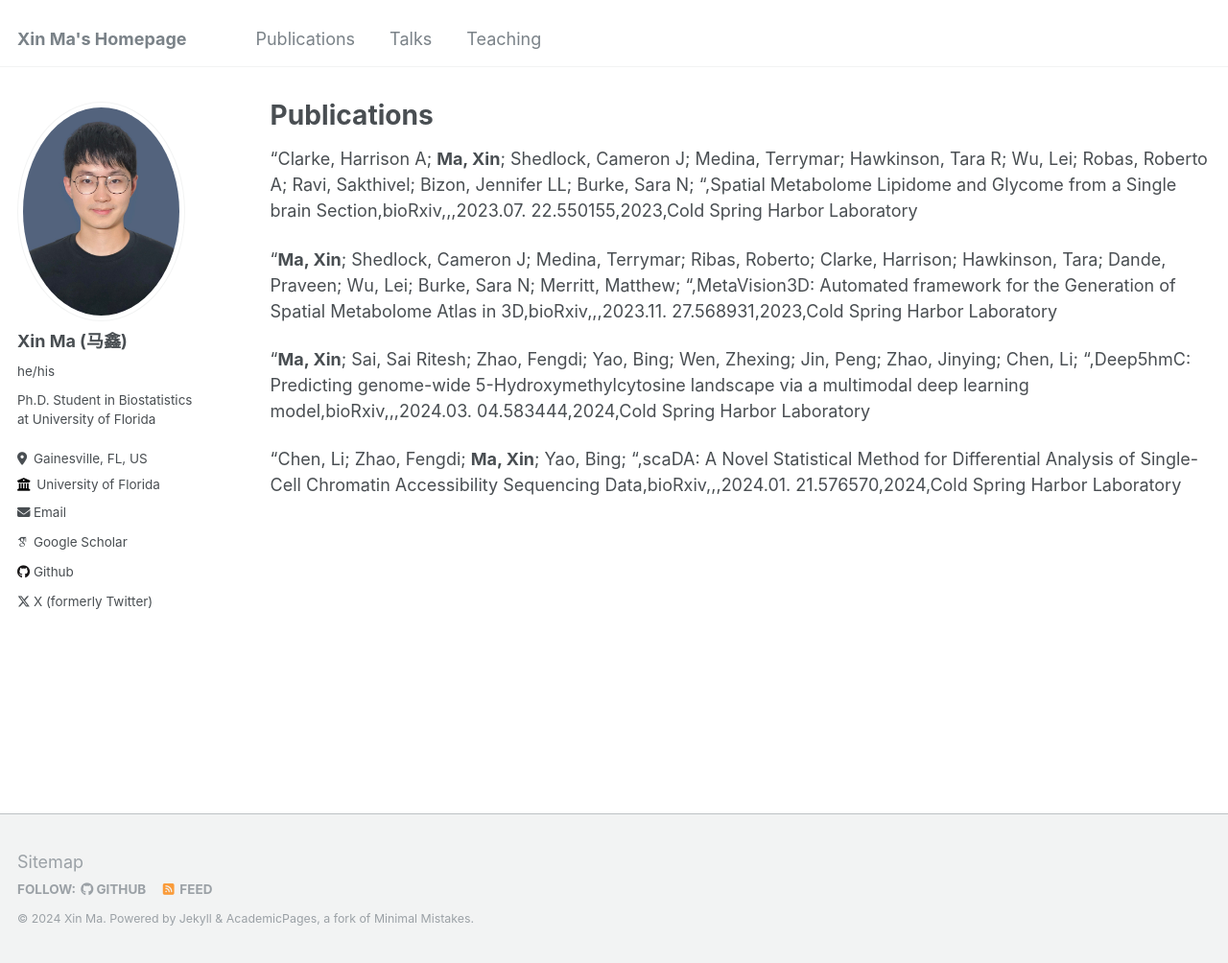
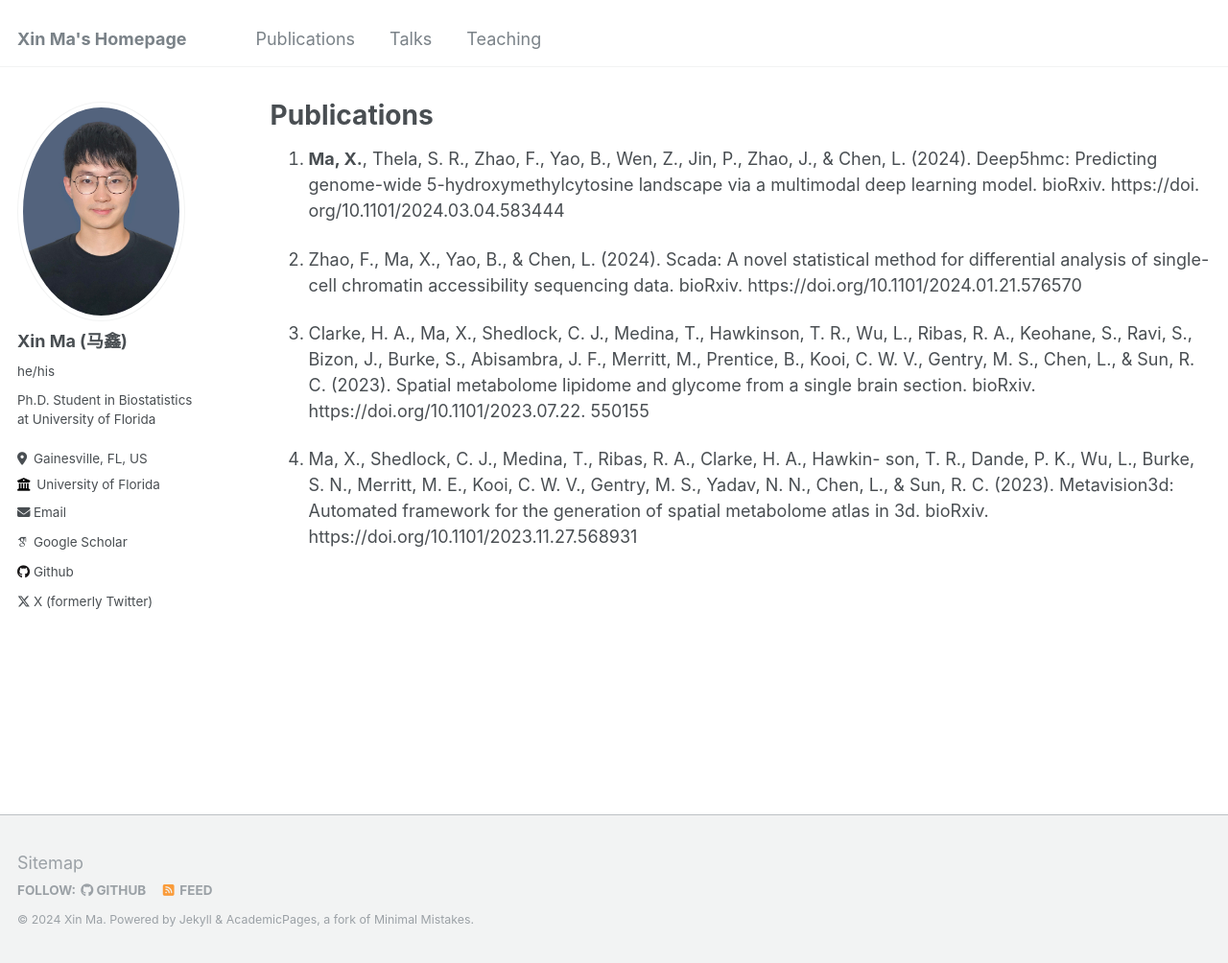
Before and after one commit to XinBiostats/xinbiostats.github.io, a Jekyll site: the page built from _pages/publications.md, in a window 1280 px wide and 1004 px high. Shown: the whole window at 96% size. Built offline with Jekyll 4.4.1, drawn with Linux system fonts in a browser that asks for light colours; some web fonts are replaced.

Commit message:
Update publications.md

```diff
--- a/_pages/publications.md
+++ b/_pages/publications.md
@@ -5,10 +5,24 @@ permalink: /publications/
 author_profile: true
 ---
 
-"Clarke, Harrison A; __Ma, Xin__; Shedlock, Cameron J; Medina, Terrymar; Hawkinson, Tara R; Wu, Lei; Robas, Roberto A; Ravi, Sakthivel; Bizon, Jennifer LL; Burke, Sara N; ",Spatial Metabolome Lipidome and Glycome from a Single brain Section,bioRxiv,,,2023.07. 22.550155,2023,Cold Spring Harbor Laboratory
+1. **Ma, X.**, Thela, S. R., Zhao, F., Yao, B., Wen, Z., Jin, P., Zhao, J., & Chen, L.
+(2024). Deep5hmc: Predicting genome-wide 5-hydroxymethylcytosine
+landscape via a multimodal deep learning model. bioRxiv. https://doi.
+org/10.1101/2024.03.04.583444<br>
 
-"__Ma, Xin__; Shedlock, Cameron J; Medina, Terrymar; Ribas, Roberto; Clarke, Harrison; Hawkinson, Tara; Dande, Praveen; Wu, Lei; Burke, Sara N; Merritt, Matthew; ",MetaVision3D: Automated framework for the Generation of Spatial Metabolome Atlas in 3D,bioRxiv,,,2023.11. 27.568931,2023,Cold Spring Harbor Laboratory
+1. Zhao, F., Ma, X., Yao, B., & Chen, L. (2024). Scada: A novel statistical method
+for differential analysis of single-cell chromatin accessibility sequencing
+data. bioRxiv. https://doi.org/10.1101/2024.01.21.576570<br>
 
-"__Ma, Xin__; Sai, Sai Ritesh; Zhao, Fengdi; Yao, Bing; Wen, Zhexing; Jin, Peng; Zhao, Jinying; Chen, Li; ",Deep5hmC: Predicting genome-wide 5-Hydroxymethylcytosine landscape via a multimodal deep learning model,bioRxiv,,,2024.03. 04.583444,2024,Cold Spring Harbor Laboratory
+1. Clarke, H. A., Ma, X., Shedlock, C. J., Medina, T., Hawkinson, T. R., Wu, L.,
+Ribas, R. A., Keohane, S., Ravi, S., Bizon, J., Burke, S., Abisambra,
+J. F., Merritt, M., Prentice, B., Kooi, C. W. V., Gentry, M. S., Chen, L.,
+& Sun, R. C. (2023). Spatial metabolome lipidome and glycome from
+a single brain section. bioRxiv. https://doi.org/10.1101/2023.07.22.
+550155<br>
 
-"Chen, Li; Zhao, Fengdi; __Ma, Xin__; Yao, Bing; ",scaDA: A Novel Statistical Method for Differential Analysis of Single-Cell Chromatin Accessibility Sequencing Data,bioRxiv,,,2024.01. 21.576570,2024,Cold Spring Harbor Laboratory
+1. Ma, X., Shedlock, C. J., Medina, T., Ribas, R. A., Clarke, H. A., Hawkin-
+son, T. R., Dande, P. K., Wu, L., Burke, S. N., Merritt, M. E., Kooi,
+C. W. V., Gentry, M. S., Yadav, N. N., Chen, L., & Sun, R. C. (2023).
+Metavision3d: Automated framework for the generation of spatial metabolome
+atlas in 3d. bioRxiv. https://doi.org/10.1101/2023.11.27.568931<br>
```
